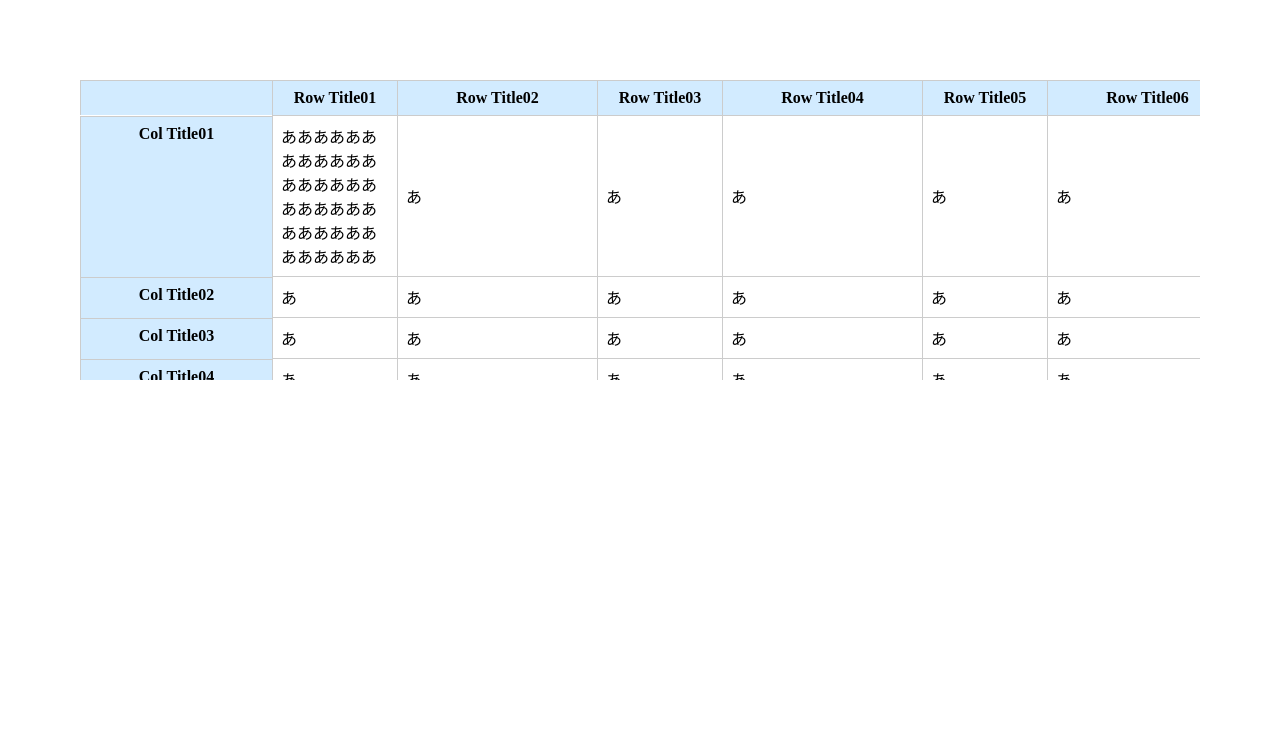
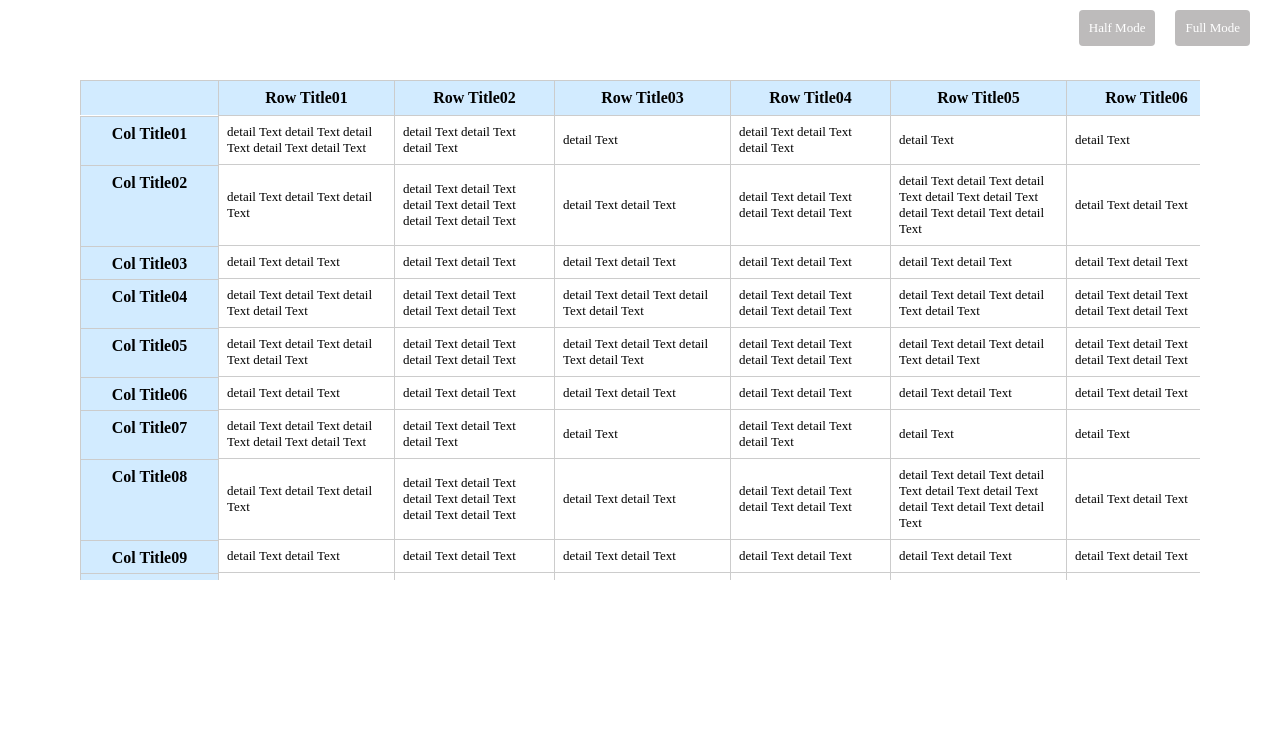
Before and after one commit to webcyou/fixed-table-js, a website: page demo/index.html in a window 1280 px wide. Drawn offline with nearby package versions, Linux system fonts and the light colour scheme; files that its build step writes are made by us from their sources.

Commit message:
refactor html

```diff
--- a/demo/index.html
+++ b/demo/index.html
@@ -5,9 +5,16 @@
     <meta charset="UTF-8">
     <title>Fixed Table JS</title>
     <link href="./css/style.css" rel="stylesheet" type="text/css" media="screen" />
+    <script   src="https://code.jquery.com/jquery-3.1.0.min.js" integrity="sha256-cCueBR6CsyA4/9szpPfrX3s49M9vUU5BgtiJj06wt/s=" crossorigin="anonymous"></script>
     <script src="./js/fixed_table.js"></script>
 </head>
 <body>
+<div class="btnView">
+    <ui class="btnList">
+        <li>Half Mode</li>
+        <li>Full Mode</li>
+    </ui>
+</div>
 <div class="tableView">
     <div id="fixedTable" class="fixedTable">
         <table>
@@ -29,168 +36,166 @@
             <tbody>
               <tr>
                   <th>Col Title01</th>
-                  <td>ああああああああああああああああああああああああああああああああああああ</td>
-                  <td>あ</td>
-                  <td>あ</td>
-                  <td>あ</td>
-                  <td>あ</td>
-                  <td>あ</td>
-                  <td>あ</td>
-                  <td>あ</td>
-                  <td>あ</td>
-                  <td>あ</td>
+                  <td>detail Text detail Text detail Text detail Text detail Text </td>
+                  <td>detail Text detail Text detail Text </td>
+                  <td>detail Text </td>
+                  <td>detail Text detail Text detail Text </td>
+                  <td>detail Text </td>
+                  <td>detail Text </td>
+                  <td>detail Text </td>
+                  <td>detail Text detail Text detail Text </td>
+                  <td>detail Text </td>
+                  <td>detail Text detail Text detail Text </td>
               </tr>
               <tr>
                   <th>Col Title02</th>
-                  <td>あ</td>
-                  <td>あ</td>
-                  <td>あ</td>
-                  <td>あ</td>
-                  <td>あ</td>
-                  <td>あ</td>
-                  <td>あ</td>
-                  <td>あ</td>
-                  <td>あ</td>
-                  <td>あ</td>
+                  <td>detail Text detail Text detail Text </td>
+                  <td>detail Text detail Text detail Text detail Text detail Text detail Text </td>
+                  <td>detail Text detail Text </td>
+                  <td>detail Text detail Text detail Text detail Text </td>
+                  <td>detail Text detail Text detail Text detail Text detail Text detail Text detail Text detail Text </td>
+                  <td>detail Text detail Text </td>
+                  <td>detail Text detail Text detail Text detail Text </td>
+                  <td>detail Text detail Text </td>
+                  <td>detail Text detail Text </td>
+                  <td>detail Text detail Text </td>
               </tr>
               <tr>
                   <th>Col Title03</th>
-                  <td>あ</td>
-                  <td>あ</td>
-                  <td>あ</td>
-                  <td>あ</td>
-                  <td>あ</td>
-                  <td>あ</td>
-                  <td>あ</td>
-                  <td>あ</td>
-                  <td>あ</td>
-                  <td>あ</td>
+                  <td>detail Text detail Text </td>
+                  <td>detail Text detail Text </td>
+                  <td>detail Text detail Text </td>
+                  <td>detail Text detail Text </td>
+                  <td>detail Text detail Text </td>
+                  <td>detail Text detail Text </td>
+                  <td>detail Text detail Text </td>
+                  <td>detail Text detail Text </td>
+                  <td>detail Text detail Text </td>
+                  <td>detail Text detail Text </td>
               </tr>
               <tr>
                   <th>Col Title04</th>
-                  <td>あ</td>
-                  <td>あ</td>
-                  <td>あ</td>
-                  <td>あ</td>
-                  <td>あ</td>
-                  <td>あ</td>
-                  <td>あ</td>
-                  <td>あ</td>
-                  <td>あ</td>
-                  <td>あ</td>
+                  <td>detail Text detail Text detail Text detail Text </td>
+                  <td>detail Text detail Text detail Text detail Text </td>
+                  <td>detail Text detail Text detail Text detail Text </td>
+                  <td>detail Text detail Text detail Text detail Text </td>
+                  <td>detail Text detail Text detail Text detail Text </td>
+                  <td>detail Text detail Text detail Text detail Text </td>
+                  <td>detail Text detail Text detail Text detail Text </td>
+                  <td>detail Text detail Text detail Text detail Text </td>
+                  <td>detail Text detail Text detail Text detail Text </td>
+                  <td>detail Text detail Text detail Text detail Text </td>
               </tr>
               <tr>
                   <th>Col Title05</th>
-                  <td>あ</td>
-                  <td>あ</td>
-                  <td>あ</td>
-                  <td>あ</td>
-                  <td>あ</td>
-                  <td>あ</td>
-                  <td>あ</td>
-                  <td>あ</td>
-                  <td>あ</td>
-                  <td>あ</td>
+                  <td>detail Text detail Text detail Text detail Text </td>
+                  <td>detail Text detail Text detail Text detail Text </td>
+                  <td>detail Text detail Text detail Text detail Text </td>
+                  <td>detail Text detail Text detail Text detail Text </td>
+                  <td>detail Text detail Text detail Text detail Text </td>
+                  <td>detail Text detail Text detail Text detail Text </td>
+                  <td>detail Text detail Text detail Text detail Text </td>
+                  <td>detail Text detail Text detail Text detail Text </td>
+                  <td>detail Text detail Text detail Text detail Text </td>
+                  <td>detail Text detail Text detail Text detail Text </td>
               </tr>
               <tr>
                   <th>Col Title06</th>
-                  <td>あ</td>
-                  <td>あ</td>
-                  <td>あ</td>
-                  <td>あ</td>
-                  <td>あ</td>
-                  <td>あ</td>
-                  <td>あ</td>
-                  <td>あ</td>
-                  <td>あ</td>
-                  <td>あ</td>
+                  <td>detail Text detail Text</td>
+                  <td>detail Text detail Text</td>
+                  <td>detail Text detail Text</td>
+                  <td>detail Text detail Text</td>
+                  <td>detail Text detail Text</td>
+                  <td>detail Text detail Text</td>
+                  <td>detail Text detail Text</td>
+                  <td>detail Text detail Text</td>
+                  <td>detail Text detail Text</td>
+                  <td>detail Text detail Text</td>
               </tr>
               <tr>
                   <th>Col Title07</th>
-                  <td>あ</td>
-                  <td>あ</td>
-                  <td>あ</td>
-                  <td>あ</td>
-                  <td>あ</td>
-                  <td>あ</td>
-                  <td>あ</td>
-                  <td>あ</td>
-                  <td>あ</td>
-                  <td>あ</td>
+                  <td>detail Text detail Text detail Text detail Text detail Text </td>
+                  <td>detail Text detail Text detail Text </td>
+                  <td>detail Text </td>
+                  <td>detail Text detail Text detail Text </td>
+                  <td>detail Text </td>
+                  <td>detail Text </td>
+                  <td>detail Text </td>
+                  <td>detail Text detail Text detail Text </td>
+                  <td>detail Text </td>
+                  <td>detail Text detail Text detail Text </td>
               </tr>
               <tr>
                   <th>Col Title08</th>
-                  <td>あ</td>
-                  <td>あ</td>
-                  <td>あ</td>
-                  <td>あ</td>
-                  <td>あ</td>
-                  <td>あ</td>
-                  <td>あ</td>
-                  <td>あ</td>
-                  <td>あ</td>
-                  <td>あ</td>
+                  <td>detail Text detail Text detail Text </td>
+                  <td>detail Text detail Text detail Text detail Text detail Text detail Text </td>
+                  <td>detail Text detail Text </td>
+                  <td>detail Text detail Text detail Text detail Text </td>
+                  <td>detail Text detail Text detail Text detail Text detail Text detail Text detail Text detail Text </td>
+                  <td>detail Text detail Text </td>
+                  <td>detail Text detail Text detail Text detail Text </td>
+                  <td>detail Text detail Text </td>
+                  <td>detail Text detail Text </td>
+                  <td>detail Text detail Text </td>
               </tr>
               <tr>
                   <th>Col Title09</th>
-                  <td>あ</td>
-                  <td>あ</td>
-                  <td>あ</td>
-                  <td>あ</td>
-                  <td>あ</td>
-                  <td>あ</td>
-                  <td>あ</td>
-                  <td>あ</td>
-                  <td>あ</td>
-                  <td>あ</td>
+                  <td>detail Text detail Text</td>
+                  <td>detail Text detail Text</td>
+                  <td>detail Text detail Text</td>
+                  <td>detail Text detail Text</td>
+                  <td>detail Text detail Text</td>
+                  <td>detail Text detail Text</td>
+                  <td>detail Text detail Text</td>
+                  <td>detail Text detail Text</td>
+                  <td>detail Text detail Text</td>
+                  <td>detail Text detail Text</td>
               </tr>
               <tr>
                   <th>Col Title10</th>
-                  <td>あ</td>
-                  <td>あ</td>
-                  <td>あ</td>
-                  <td>あ</td>
-                  <td>あ</td>
-                  <td>あ</td>
-                  <td>あ</td>
-                  <td>あ</td>
-                  <td>あ</td>
-                  <td>あ</td>
+                  <td>detail Text detail Text detail Text detail Text </td>
+                  <td>detail Text detail Text detail Text detail Text </td>
+                  <td>detail Text detail Text detail Text detail Text </td>
+                  <td>detail Text detail Text detail Text detail Text </td>
+                  <td>detail Text detail Text detail Text detail Text </td>
+                  <td>detail Text detail Text detail Text detail Text </td>
+                  <td>detail Text detail Text detail Text detail Text </td>
+                  <td>detail Text detail Text detail Text detail Text </td>
+                  <td>detail Text detail Text detail Text detail Text </td>
+                  <td>detail Text detail Text detail Text detail Text </td>
               </tr>
               <tr>
                   <th>Col Title11</th>
-                  <td>あ</td>
-                  <td>あ</td>
-                  <td>あ</td>
-                  <td>あ</td>
-                  <td>あ</td>
-                  <td>あ</td>
-                  <td>あ</td>
-                  <td>あ</td>
-                  <td>あ</td>
-                  <td>あ</td>
+                  <td>detail Text detail Text detail Text detail Text detail Text </td>
+                  <td>detail Text detail Text detail Text </td>
+                  <td>detail Text </td>
+                  <td>detail Text detail Text detail Text </td>
+                  <td>detail Text </td>
+                  <td>detail Text </td>
+                  <td>detail Text </td>
+                  <td>detail Text detail Text detail Text </td>
+                  <td>detail Text </td>
+                  <td>detail Text detail Text detail Text </td>
               </tr>
               <tr>
                   <th>Col Title12</th>
-                  <td>あ</td>
-                  <td>あ</td>
-                  <td>あ</td>
-                  <td>あ</td>
-                  <td>あ</td>
-                  <td>あ</td>
-                  <td>あ</td>
-                  <td>あ</td>
-                  <td>あ</td>
-                  <td>あ</td>
+                  <td>detail Text detail Text</td>
+                  <td>detail Text detail Text</td>
+                  <td>detail Text detail Text</td>
+                  <td>detail Text detail Text</td>
+                  <td>detail Text detail Text</td>
+                  <td>detail Text detail Text</td>
+                  <td>detail Text detail Text</td>
+                  <td>detail Text detail Text</td>
+                  <td>detail Text detail Text</td>
+                  <td>detail Text detail Text</td>
               </tr>
             </tbody>
         </table>
     </div>
 </div>
 <script>
-    new FixedTable({
-        id: 'fixedTable'
-    });
+    new FixedTable();
 </script>
 </body>
 </html>
--- a/demo/scss/style.scss
+++ b/demo/scss/style.scss
@@ -8,9 +8,27 @@ body {
   height: 100%;
 }
 
-table {
-//  border-collapse: collapse;
-//  border-spacing: 0;
+.btnView {
+  position: absolute;
+  right: 0;
+  padding-top: 10px;
+  .btnList {
+    margin: 10px;
+    list-style: none;
+    li {
+      float: left;
+      margin: 0 10px;
+      padding: 10px;
+      border-radius: 4px;
+      background: #bdbbbb;
+      color: #fff;
+      font-size: 13px;
+      cursor: pointer;
+      &:hover {
+        background: #828181;
+      }
+    }
+  }
 }
 
 .tableView {
@@ -18,19 +36,19 @@ table {
 }
 
 .fixedTable {
-  height: 300px;
+  height: 500px;
   table {
     width: 1818px;
     thead {
       border-right: #ccc 1px solid;
       th {
-        width: 210px;
+        width: 220px;
         padding: 8px;
         border-top: #ccc 1px solid;
         border-left: #ccc 1px solid;
         background: #d2ebff;
         &:nth-child(even) {
-          width: 120px;
+          width: 250px;
         }
       }
     }
@@ -50,6 +68,9 @@ table {
       th {
         background: #d2ebff;
       }
+      td {
+        font-size: 13px;
+      }
     }
   }
 }
--- a/src/fixed_table.ts
+++ b/src/fixed_table.ts
@@ -8,14 +8,23 @@ var e = eval, global: NodeJS.Global = e('this');
 
 module FixedTables {
   export class FixedTable {
+    private static _instance: FixedTable = null;
+
     private view: FixedTableView;
     private model: FixedTableModel;
 
     constructor(
       option?: any
       ) {
-      this.model = new FixedTables.FixedTableModel(option);
-      this.view = new FixedTables.FixedTableView(this.model);
+      if (FixedTable._instance) {
+        return FixedTable._instance;
+
+      } else {
+        this.model = new FixedTables.FixedTableModel(option);
+        this.view = new FixedTables.FixedTableView(this.model);
+
+        FixedTable._instance = this;
+      }
     }
   }
 }
--- a/src/js/fixed_table.js
+++ b/src/js/fixed_table.js
@@ -4,9 +4,16 @@ var FixedTables;
 (function (FixedTables) {
     var FixedTable = (function () {
         function FixedTable(option) {
-            this.model = new FixedTables.FixedTableModel(option);
-            this.view = new FixedTables.FixedTableView(this.model);
+            if (FixedTable._instance) {
+                return FixedTable._instance;
+            }
+            else {
+                this.model = new FixedTables.FixedTableModel(option);
+                this.view = new FixedTables.FixedTableView(this.model);
+                FixedTable._instance = this;
+            }
         }
+        FixedTable._instance = null;
         return FixedTable;
     }());
     FixedTables.FixedTable = FixedTable;
@@ -280,7 +287,12 @@ var FixedTables;
 (function (FixedTables) {
     var FixedTableModel = (function () {
         function FixedTableModel(option) {
-            this.tableView = FixedTables.TableView.fromData(option);
+            if (option !== void 0) {
+                this.tableView = FixedTables.TableView.fromData(option);
+            }
+            else {
+                this.tableView = FixedTables.TableView.fromData({});
+            }
             console.log(this);
         }
         FixedTableModel.prototype.getTableViewModel = function () {
--- a/src/model/fixed_table_model.ts
+++ b/src/model/fixed_table_model.ts
@@ -11,7 +11,11 @@ module FixedTables {
     constructor(
       option?: any
       ) {
-      this.tableView = TableView.fromData(option);
+      if(option !== void 0) {
+        this.tableView = TableView.fromData(option);
+      } else {
+        this.tableView = TableView.fromData({});
+      }
 
       console.log(this);
     }
```
Also changed, not shown: README.md, demo/css/style.css, src/js/fixed_table.min.js.
